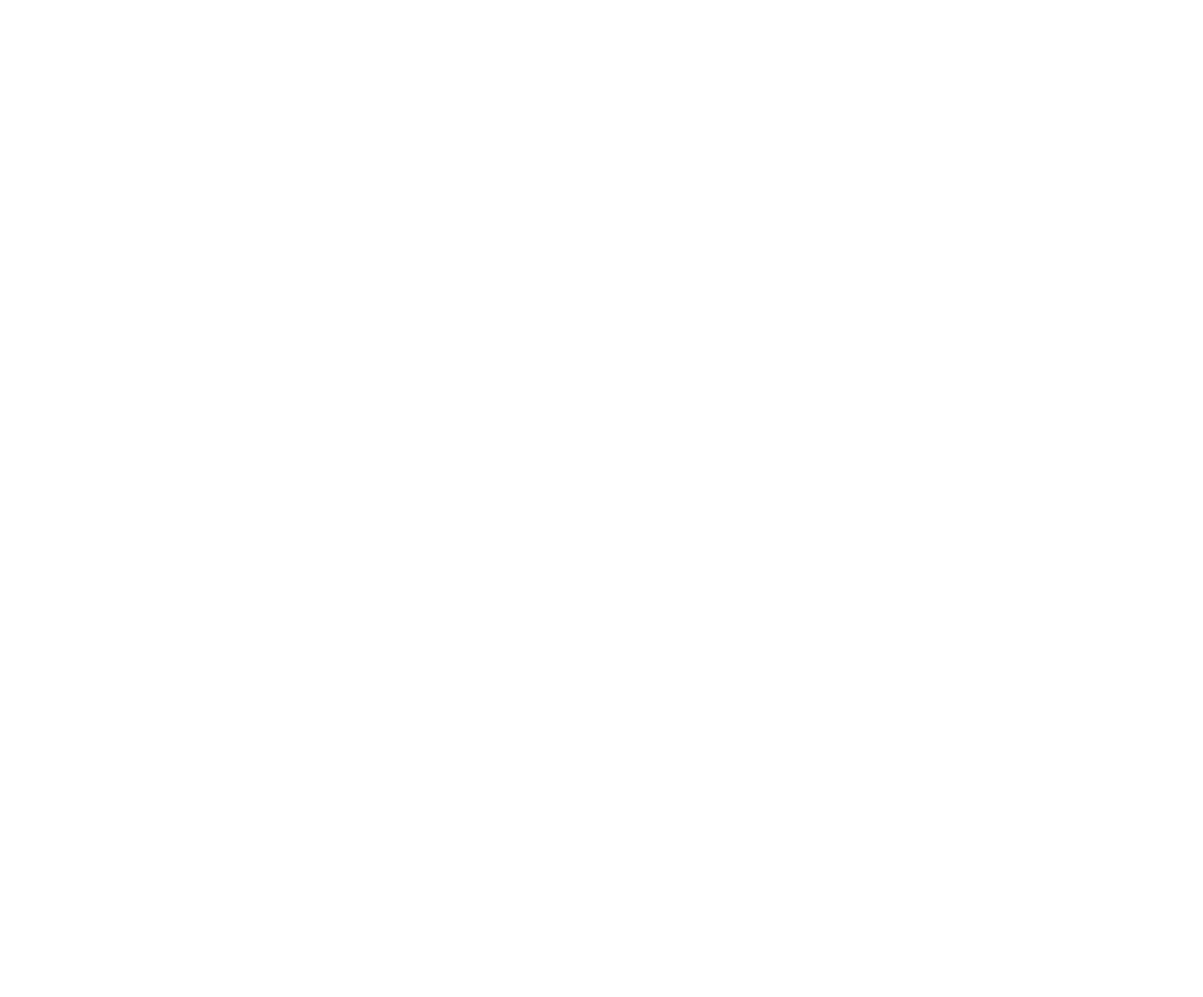
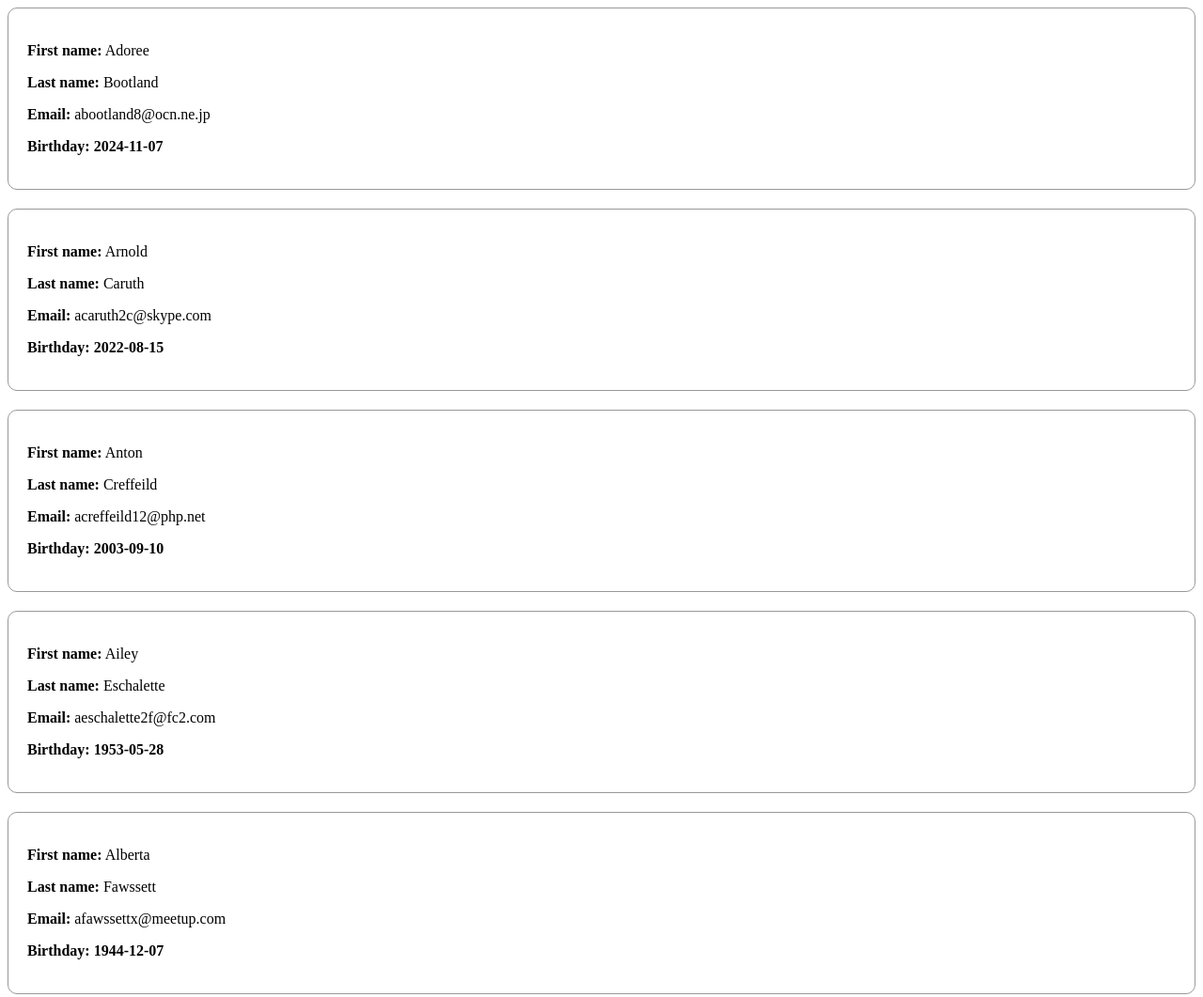
Before and after one commit to JackGriph/ovning-torsdag, a website: page pages/email.html in a window 1280 px wide. Shown: the top 1061 px of the page at 94% size. Before the commit the page ends 800 px from the top, so only its background shows below. Drawn offline with Linux system fonts and the light colour scheme.

Commit message:
klar med email.html och email.js

```diff
--- a/pages/email.html
+++ b/pages/email.html
@@ -1,14 +1,25 @@
 <!DOCTYPE html>
 <html lang="en">
-<head>
-    <meta charset="UTF-8">
-    <meta name="viewport" content="width=device-width, initial-scale=1.0">
-    <title>Document</title>
-</head>
-<body>
+  <head>
+    <meta charset="UTF-8" />
+    <meta name="viewport" content="width=device-width, initial-scale=1.0" />
+
+    <title>Filter by name</title>
+  </head>
+  <body>
+    <main>
+      <div class='people'></div>
+    </main>
 
 
-
-    <script src="email.js"></script>
-</body>
+    <style>
+      .person {
+        padding: 20px;
+        border: 1px solid #999;
+        border-radius: 10px;
+        margin-bottom: 20px;
+      }
+    </style>
+    <script type='module' src='./email.js'></script>
+  </body>
 </html>
--- a/pages/email.js
+++ b/pages/email.js
@@ -0,0 +1,16 @@
+import people from '../people.json' with { type: 'json' }
+
+(async function() {
+  const sorted = people.sort((a, b) => a.email.localeCompare(b.email))
+
+  const html = sorted.map(({ firstName, lastName, email, birthDate }) => `
+    <section class="person">
+      <p><b>First name:</b> ${firstName}</p>
+      <p><b>Last name:</b> ${lastName}</p>
+      <p><b>Email:</b> ${email}</p>
+      <p><b>Birthday: ${birthDate}</b></p>
+    </section>
+  `).join('')
+
+  document.querySelector('.people').innerHTML = html
+})()
```
